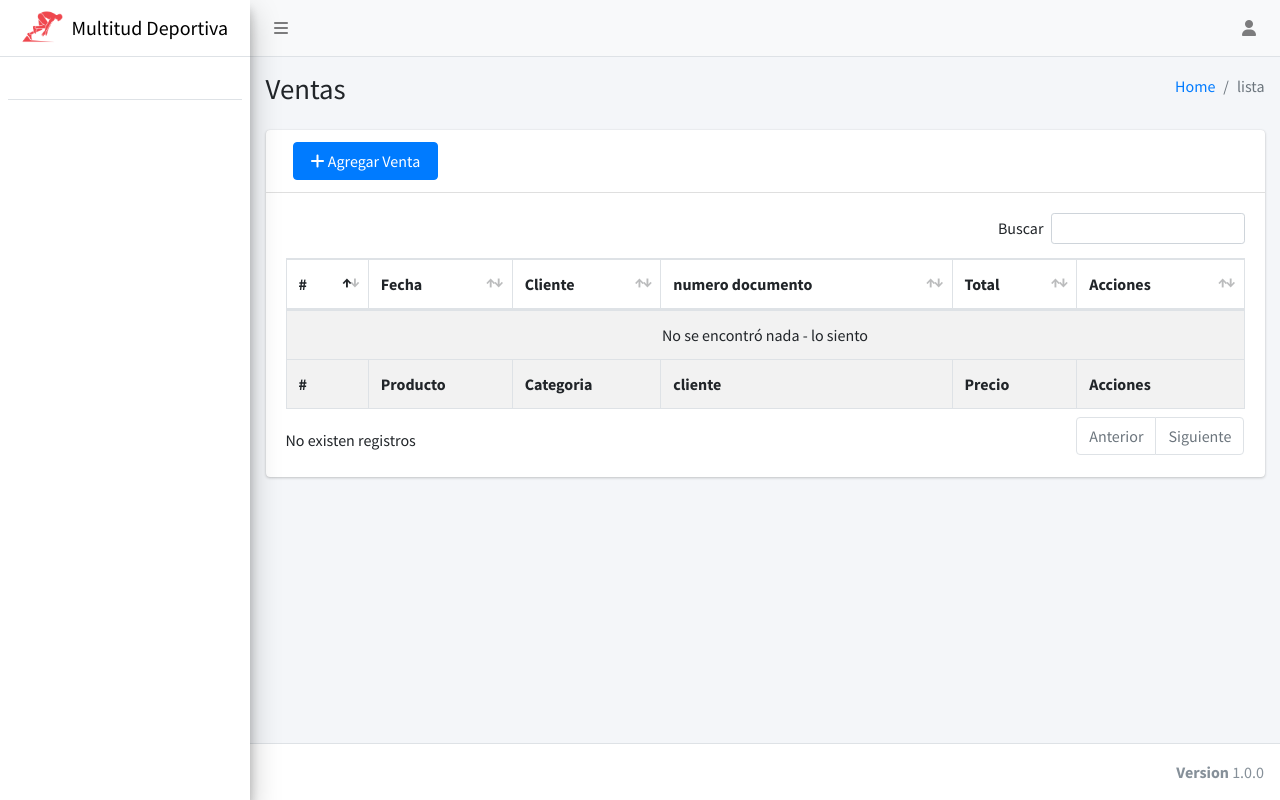
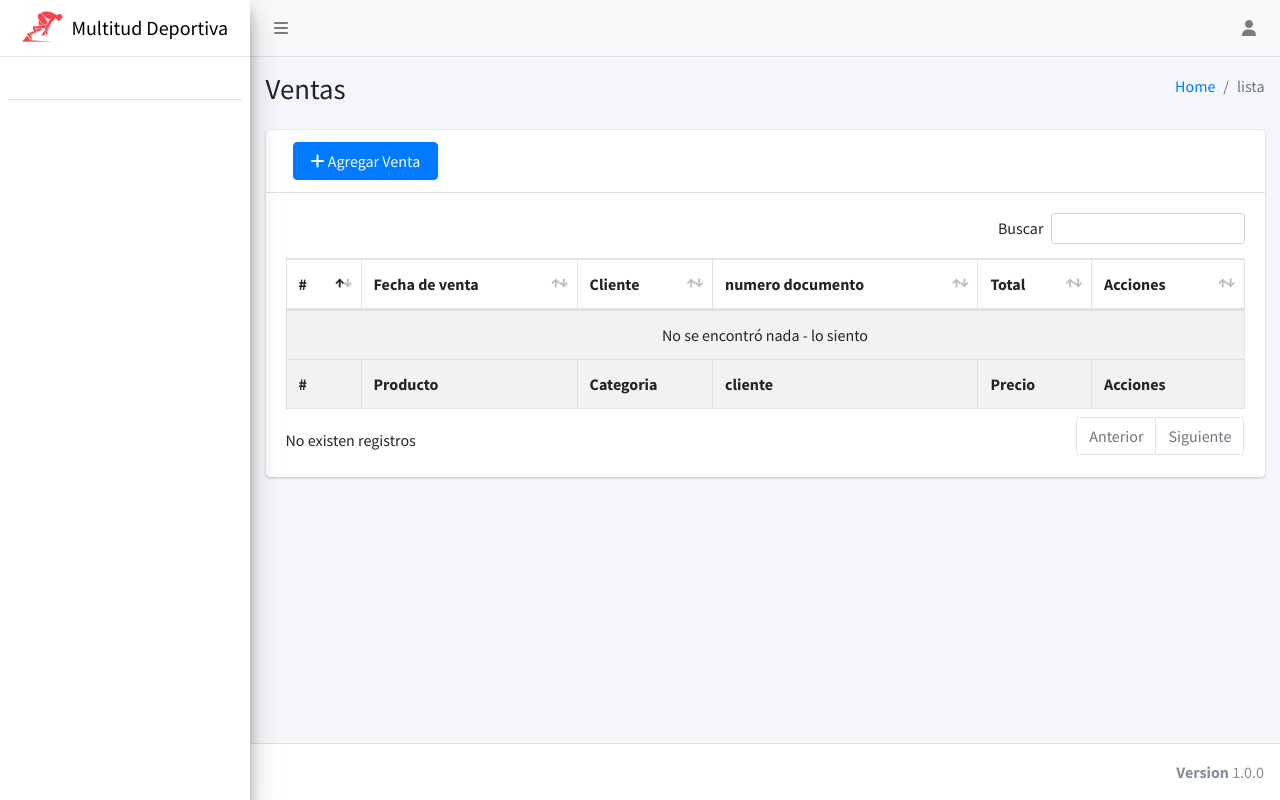
Before and after one commit to aspeti/tienda, a CodeIgniter app: page /tienda/index.php/ventas/index in a window 1280 px wide. Run offline with CodeIgniter, Linux system fonts and the light colour scheme; data that the repository does not hold is empty; some libraries are stand-ins or nearby versions.

Commit message:
change format showind date in list for reports and store

```diff
--- a/application/views/reportes/list.php
+++ b/application/views/reportes/list.php
@@ -120,7 +120,7 @@
                     <td><?php echo $cont;?></td>
                     <td><?php echo $venta->cliente;?></td>
                     <td><?php echo $venta->num_documento;?></td>
-                    <td><?php echo $venta->fecha_creacion;?></td>
+                    <td><?php echo date('d-m-Y', strtotime($venta->fecha_creacion)); ?></td>
                     <td><?php echo $venta->total;?></td>
                     <td>
                         <div class="btn-group">
--- a/application/views/store/list.php
+++ b/application/views/store/list.php
@@ -38,7 +38,7 @@
                   <thead>
                   <tr>
                     <th>#</th>
-                    <th>Fecha</th>
+                    <th>Fecha de venta</th>
                     <th>Cliente</th>
                     <th>numero documento</th>
                     <th>Total</th>
@@ -51,7 +51,7 @@
                       <?php foreach($ventas as $venta):?>
                                 <tr>
                                   <td><?php echo $cont;?></td>
-                                  <td><?php echo $venta->fecha_creacion;?></td>
+                                  <td><?php echo date('d-m-Y', strtotime($venta->fecha_creacion)); ?></td>
                                   <td><?php echo $venta->cliente;?></td>
                                   <td><?php echo $venta->num_documento;?></td>
                                   <td><?php echo $venta->total;?></td>
```
